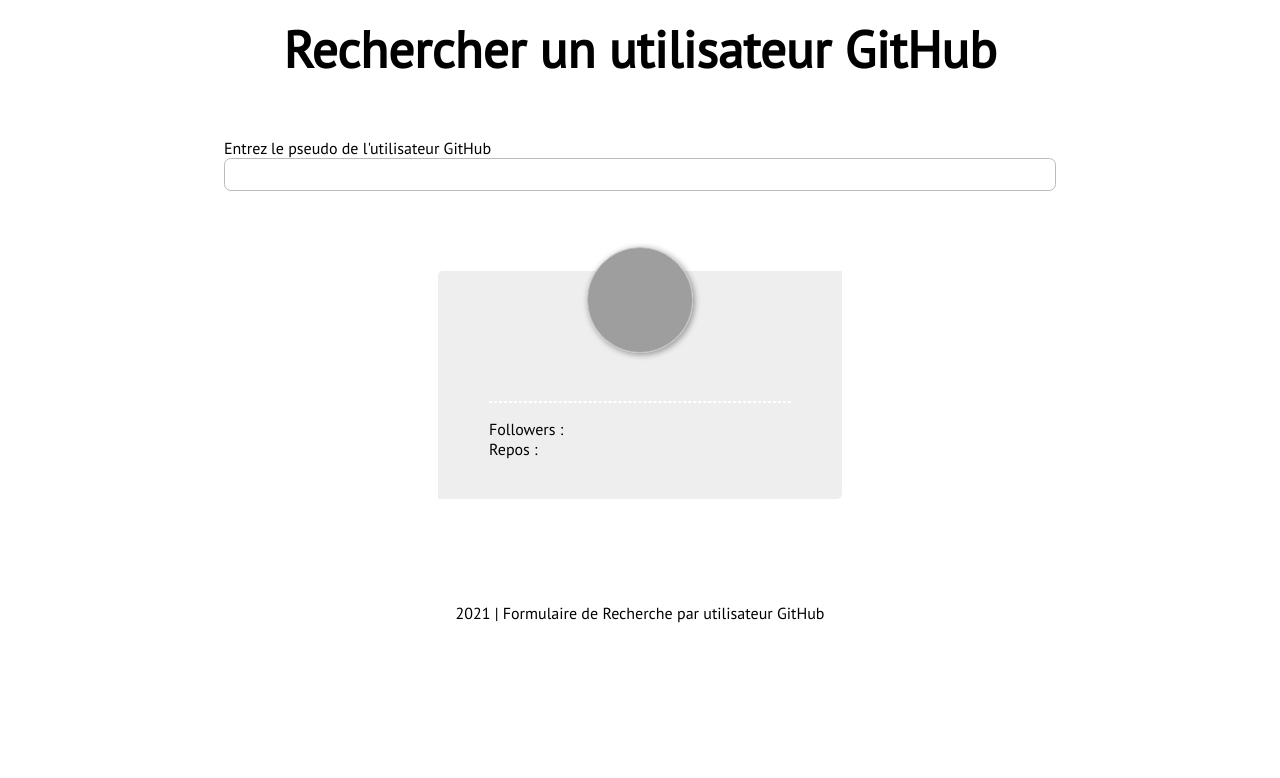
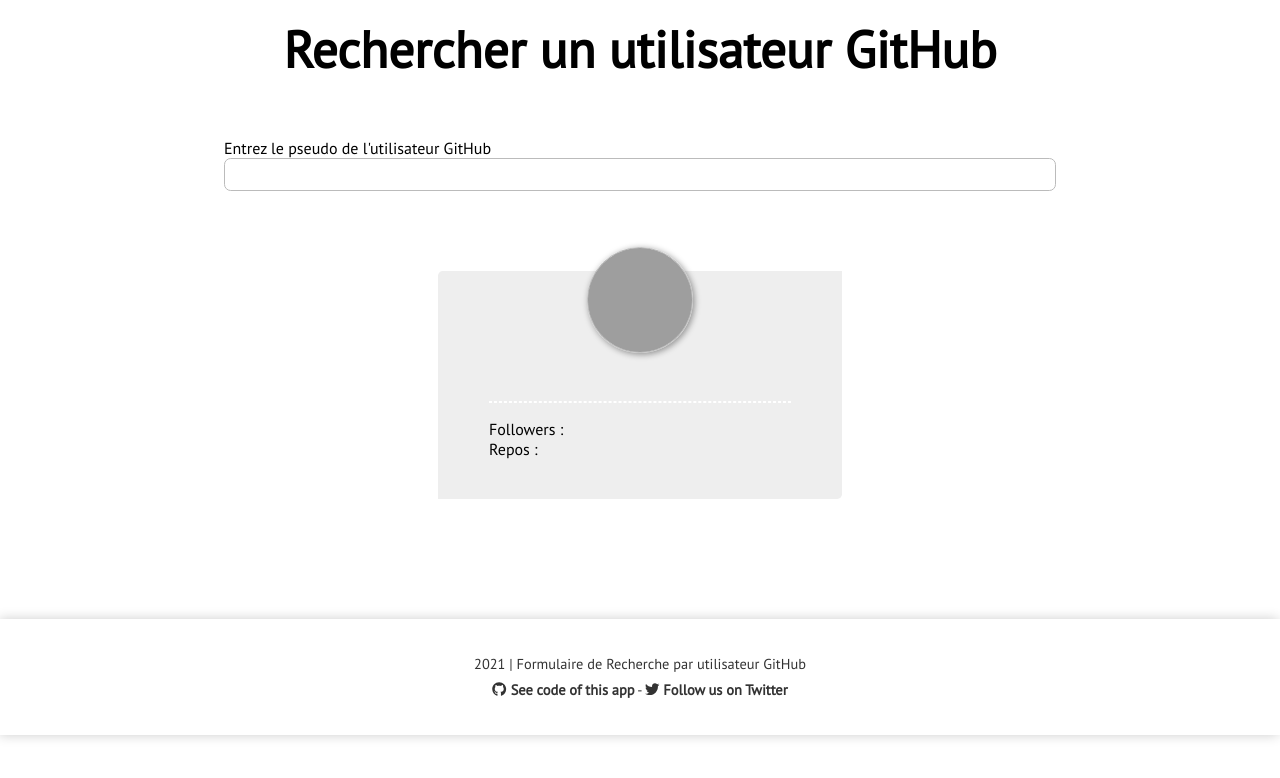
Before and after one commit to alice-sebego/github-user-search, a plain HTML site: page index.html in a window 1280 px wide. Drawn offline with Linux system fonts and the light colour scheme; grey boxes are pictures that could not be loaded.

Commit message:
Improve display of footer

```diff
--- a/index.html
+++ b/index.html
@@ -6,6 +6,7 @@
     <meta name="viewport" content="width=device-width, initial-scale=1.0">
     <!-- CSS -->
     <link rel="stylesheet" href="./src/css/style.css">
+    <script src="https://cdnjs.cloudflare.com/ajax/libs/font-awesome/5.15.3/js/all.min.js" integrity="sha512-RXf+QSDCUQs5uwRKaDoXt55jygZZm2V++WUZduaU/Ui/9EGp3f/2KZVahFZBKGH0s774sd3HmrhUy+SgOFQLVQ==" crossorigin="anonymous" referrerpolicy="no-referrer"></script>
     <!-- Script -->
     <script type="module" defer src="./src/js/main.js"></script>
     <title>Rechercher un utilisateur GitHub</title>
@@ -33,6 +34,7 @@
     </section>
     <footer>
         <p><span id="year"></span> | Formulaire de Recherche par utilisateur GitHub</p>
+        <p><i class="fab fa-github"></i> <a href="https://github.com/alice-sebego/gradient-generator" rel="author" title="Get app's code on GitHub">See code of this app</a> - <i class="fab fa-twitter"></i> <a href="https://twitter.com/ComaMalice" target="_blank" title="Follow us on Twitter">Follow us on Twitter</a></p>
     </footer>
 </body>
 </html>
--- a/src/css/style.css
+++ b/src/css/style.css
@@ -16,7 +16,7 @@
 
 section{
     width: 65%;
-    margin: auto;
+    margin: 2vh auto 15vh auto;
     display: flex;
     justify-content: center;
     align-items: center;
@@ -61,7 +61,21 @@
 }
 
 footer{
+    padding: 4vh 3vw;
+    margin-top: 10vh;
+    font-size: 0.9em;
     text-align: center;
-    padding: 3vh 3vw;
-    margin-top: 10vh;
+    line-height: 1.8em;
+    color: #333;
+    box-shadow: -.1em 0 .8em rgba(0, 0, 0, 0.2);
 }
+
+footer a{
+    color: #333;
+    font-weight: 600;
+    text-decoration: none;
+}
+
+footer a:hover{
+    text-decoration: underline;
+}
--- a/src/js/main.js
+++ b/src/js/main.js
@@ -15,7 +15,9 @@
 
 // Listening user's input
 $input.addEventListener("input", () =>{
+
     if($input.value !== ""){
+
         const searchUser = new App($input, $source, $img, $h2, $follower, $repo, $job, url);
         searchUser.ajax();
 
```
